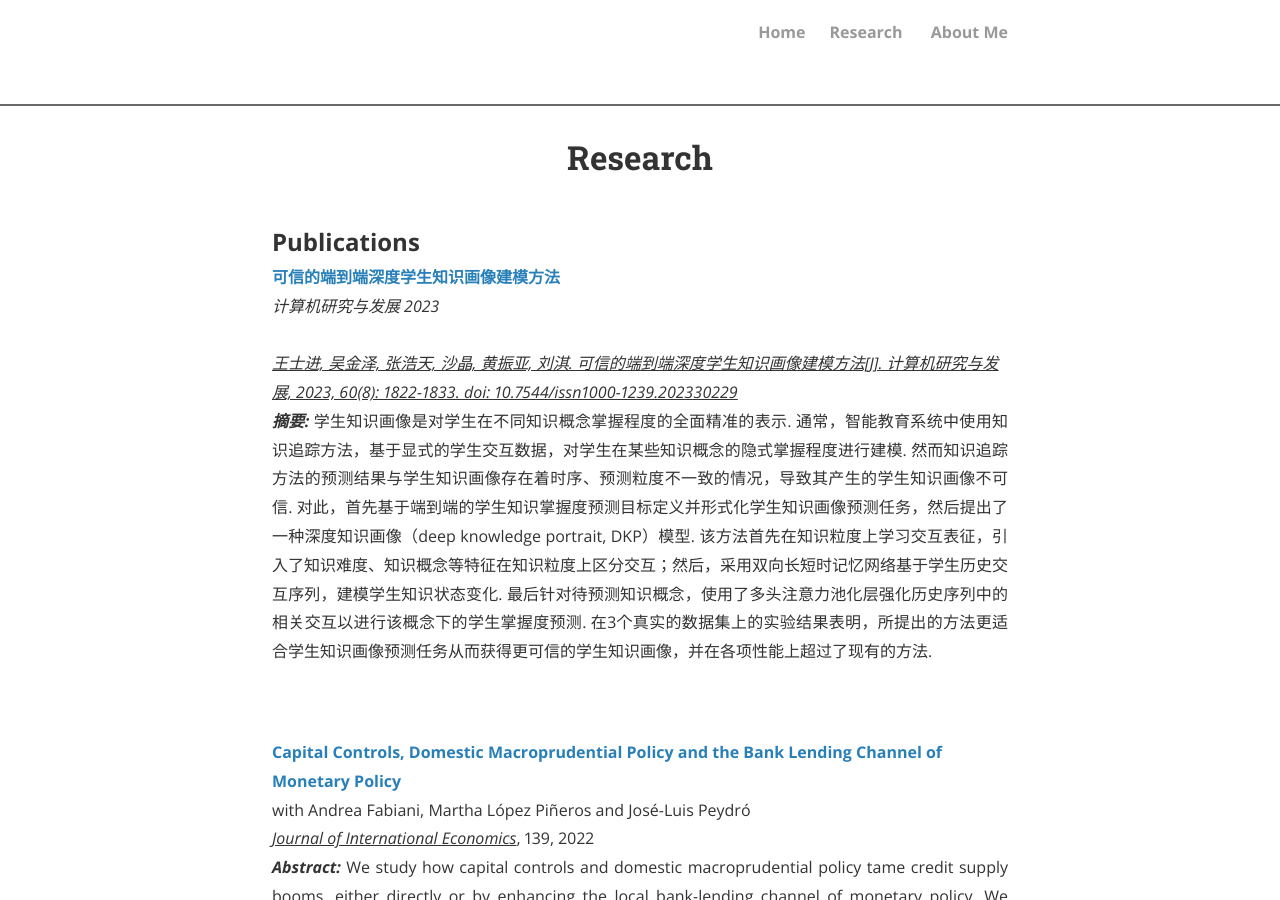
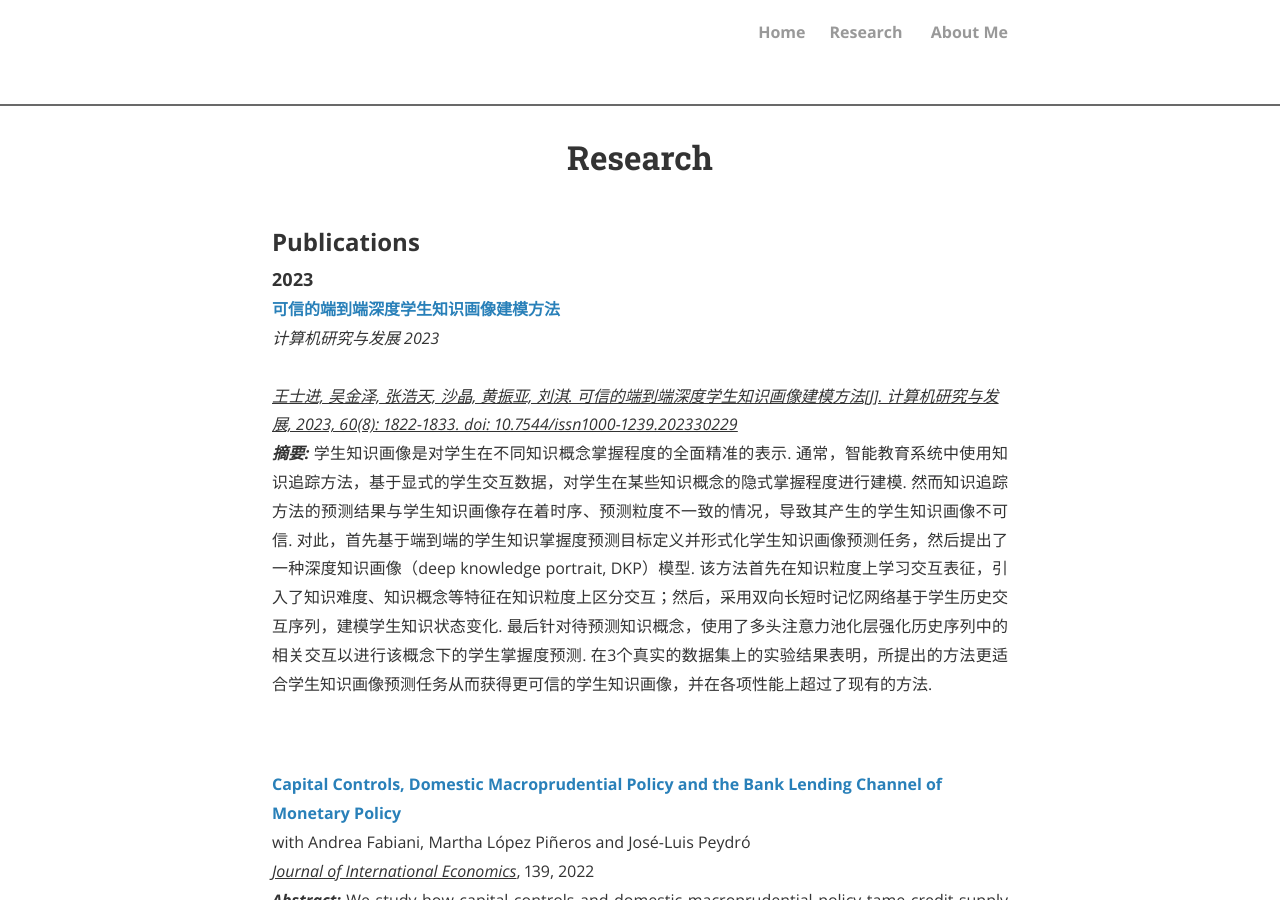
Before and after one commit to sosweetzhang/sosweetzhang.github.io, a Jekyll site: the page built from research.html, in a window 1280 px wide and 900 px high. Built offline with Jekyll 4.4.1, drawn with Linux system fonts in a browser that asks for light colours; nearby versions of some CDN libraries; comment, search, counter and statistics services are not loaded; a style sheet for code colours, icons or effects is not loaded.

Commit message:
Update research.html

```diff
--- a/research.html
+++ b/research.html
@@ -5,6 +5,7 @@ permalink: /research/
 ---
 
 <font size="+2"><strong> Publications</strong></font><br>
+<font size="+1"><strong> 2023</strong></font><br>
 <strong><a href="https://crad.ict.ac.cn/cn/article/doi/10.7544/issn1000-1239.202330229">可信的端到端深度学生知识画像建模方法</a></strong><br><i>计算机研究与发展 2023</i><br><br><u><i>王士进, 吴金泽, 张浩天, 沙晶, 黄振亚, 刘淇. 可信的端到端深度学生知识画像建模方法[J]. 计算机研究与发展, 2023, 60(8): 1822-1833. doi: 10.7544/issn1000-1239.202330229</i></u><br>
 <p style="text-align:justify"><b><i>摘要: </i></b>学生知识画像是对学生在不同知识概念掌握程度的全面精准的表示. 通常，智能教育系统中使用知识追踪方法，基于显式的学生交互数据，对学生在某些知识概念的隐式掌握程度进行建模. 然而知识追踪方法的预测结果与学生知识画像存在着时序、预测粒度不一致的情况，导致其产生的学生知识画像不可信. 对此，首先基于端到端的学生知识掌握度预测目标定义并形式化学生知识画像预测任务，然后提出了一种深度知识画像（deep knowledge portrait, DKP）模型. 该方法首先在知识粒度上学习交互表征，引入了知识难度、知识概念等特征在知识粒度上区分交互；然后，采用双向长短时记忆网络基于学生历史交互序列，建模学生知识状态变化. 最后针对待预测知识概念，使用了多头注意力池化层强化历史序列中的相关交互以进行该概念下的学生掌握度预测. 在3个真实的数据集上的实验结果表明，所提出的方法更适合学生知识画像预测任务从而获得更可信的学生知识画像，并在各项性能上超过了现有的方法.</p><br>
 <br>
```
